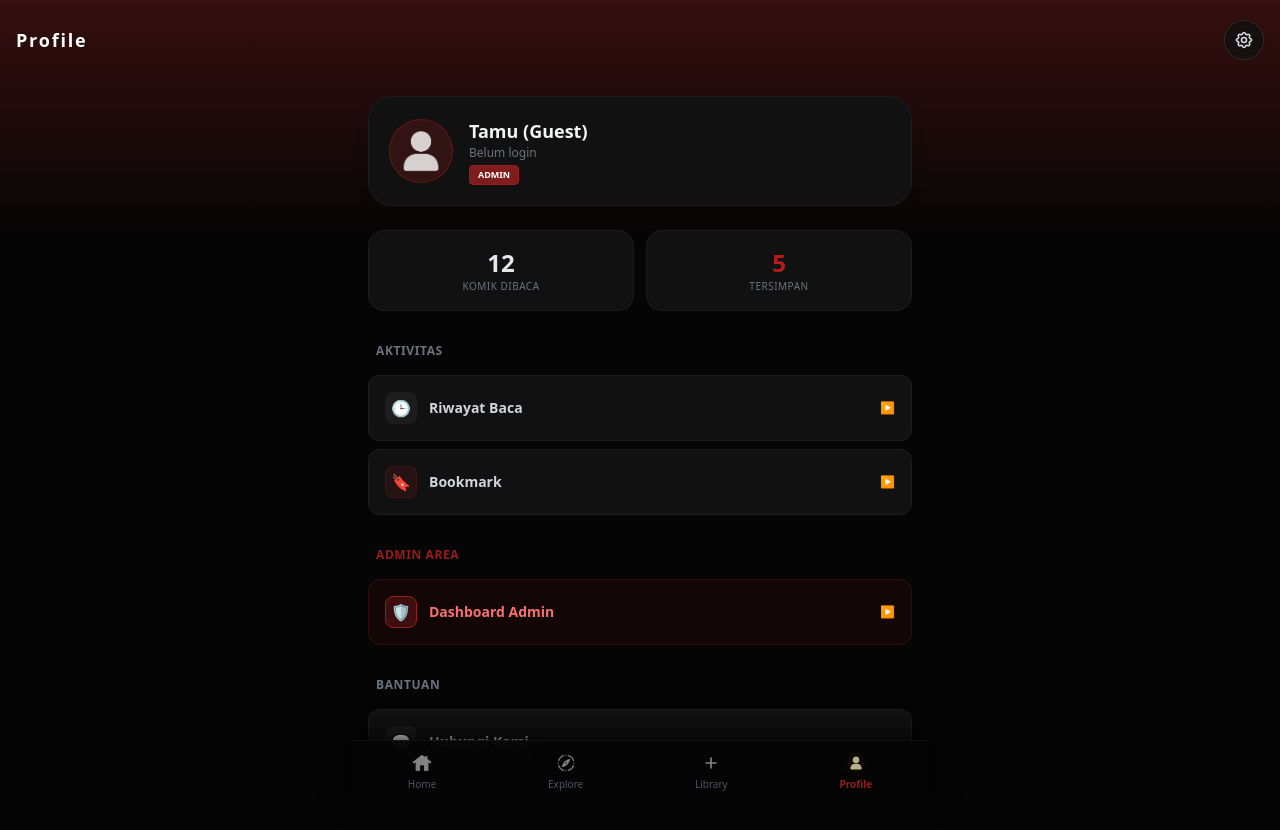
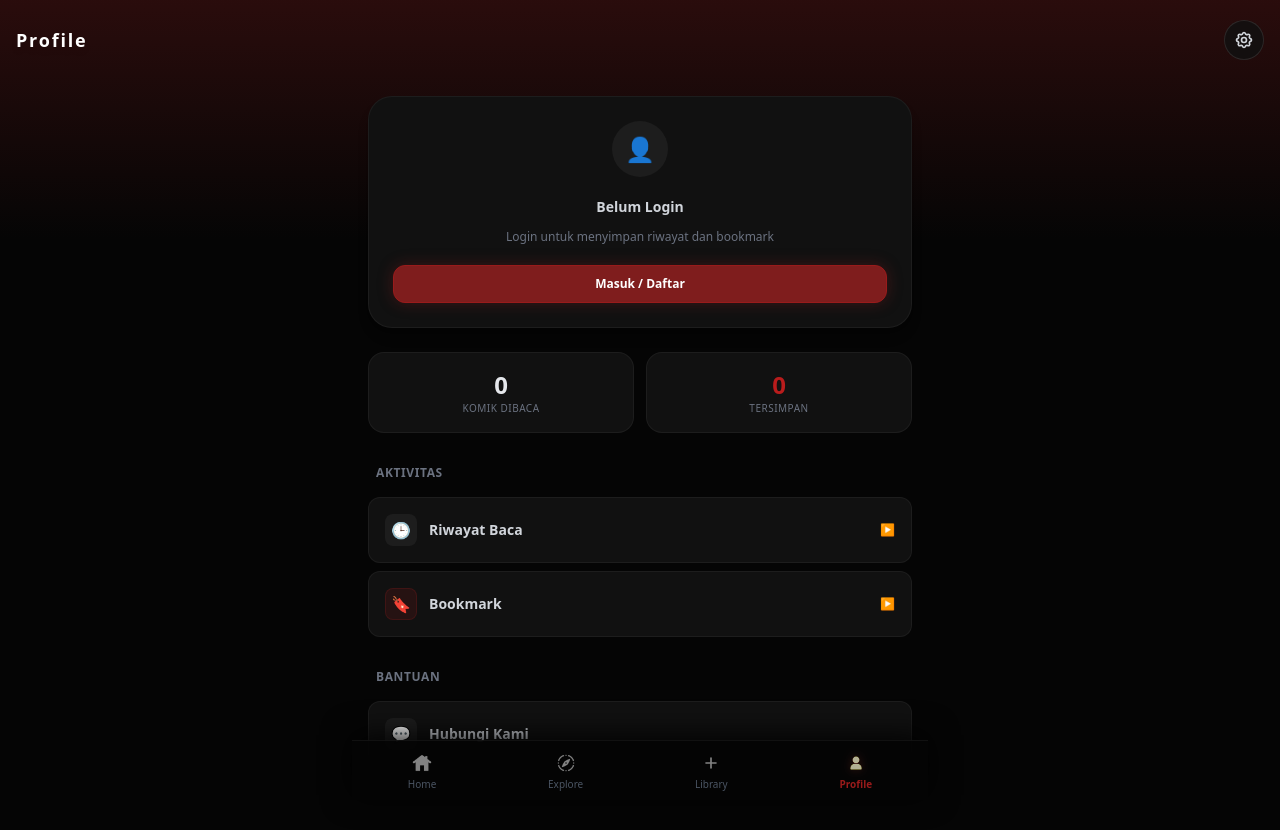
Before and after one commit to xilv25/stardoomcomic, a Next.js app: page /profile in a window 1280 px wide. Shown: the top 830 px of the page. Built offline with nearby package versions, Linux system fonts and the light colour scheme; no server answers.

Commit message:
Fetch user data from Supabase and update profile page

```diff
--- a/app/profile/page.tsx
+++ b/app/profile/page.tsx
@@ -1,19 +1,48 @@
+'use client';
+
 import Link from 'next/link';
+import { useRouter } from 'next/navigation';
+import { useEffect, useState } from 'react';
+import { supabase } from '@/utils/supabase';
 
 export default function ProfilePage() {
-  // DUMMY DATA (Nanti diganti data dari Database)
-  const user = {
-    name: "Tamu (Guest)",
-    email: "Belum login",
-    role: "admin", // Coba ganti ke 'user' nanti
-    stats: { read: 12, bookmark: 5 }
+  const router = useRouter();
+  const [user, setUser] = useState<any>(null);
+  const [loading, setLoading] = useState(true);
+
+  useEffect(() => {
+    const fetchUser = async () => {
+      const { data: { session } } = await supabase.auth.getSession();
+
+      if (session?.user) {
+        // Ambil role & username dari tabel profiles yang dibuat otomatis lewat trigger SQL
+        const { data: profile } = await supabase
+          .from('profiles')
+          .select('username, role')
+          .eq('id', session.user.id)
+          .single();
+
+        setUser({
+          email: session.user.email,
+          name: profile?.username || "Pengguna",
+          role: profile?.role || "user",
+          stats: { read: 0, bookmark: 0 } // Ini nanti disambung ke tabel
+        });
+      }
+      setLoading(false);
     };
+
+    fetchUser();
+  }, []);
+
+  if (loading) {
+    return <main className="min-h-screen bg-[#050505] text-white flex items-center justify-center font-bold text-red-900">Memuat Profil...</main>;
+  }
 
   return (
     <main className="min-h-screen bg-[#050505] text-white pb-32 font-sans overflow-x-hidden relative selection:bg-red-900/50">
 
-      {/* HEADER TINGGI UNTUK BACKGROUND PROFILE */}
-      <div className="absolute top-0 w-full h-[30vh] bg-gradient-to-b from-red-900/40 to-[#050505] z-0"></div>
+      <div className="absolute top-0 w-full h-[30vh] bg-gradient-to-b from-red-900/30 to-[#050505] z-0"></div>
 
       <header className="relative z-10 px-4 py-5 flex justify-between items-center">
         <h1 className="text-lg font-extrabold tracking-widest text-white drop-shadow-md">Profile</h1>
@@ -24,28 +53,39 @@ export default function ProfilePage() {
 
       <div className="relative z-10 px-4 max-w-xl mx-auto mt-4">
 
-        {/* KARTU PROFIL USER */}
+        {/* KARTU PROFIL */}
+        {!user ? (
+          <div className="bg-[#111] border border-white/5 rounded-3xl p-6 text-center flex flex-col items-center gap-3 shadow-lg mb-6">
+            <div className="w-14 h-14 rounded-full bg-white/5 flex items-center justify-center text-2xl mb-2">👤</div>
+            <h2 className="text-sm font-bold text-gray-300">Belum Login</h2>
+            <p className="text-xs text-gray-500 mb-2">Login untuk menyimpan riwayat dan bookmark</p>
+            <Link href="/login" className="bg-red-900 text-white font-bold py-2.5 px-6 rounded-xl text-xs w-full shadow-[0_0_15px_rgba(127,29,29,0.4)] border border-red-800">
+              Masuk / Daftar
+            </Link>
+          </div>
+        ) : (
           <div className="bg-[#111] border border-white/5 rounded-3xl p-5 flex items-center gap-4 shadow-lg mb-6">
             <div className="w-16 h-16 rounded-full bg-red-900/30 border border-red-800/50 flex items-center justify-center shrink-0 overflow-hidden">
               <img src="/ic-profile.jpg" alt="Avatar" className="w-full h-full object-cover mix-blend-screen opacity-80" />
             </div>
             <div className="flex flex-col">
               <h2 className="text-lg font-bold text-gray-100">{user.name}</h2>
-            <p className="text-xs text-gray-500">{user.email}</p>
+              <p className="text-[11px] text-gray-500">{user.email}</p>
               {user.role === 'admin' && (
-              <span className="mt-1 bg-red-900 text-white text-[9px] font-extrabold px-2 py-0.5 rounded w-max uppercase border border-red-800 shadow-sm">Admin</span>
+                <span className="mt-1.5 bg-red-900 text-white text-[9px] font-extrabold px-2 py-0.5 rounded w-max uppercase border border-red-800 shadow-sm">Admin</span>
               )}
             </div>
           </div>
+        )}
 
         {/* STATISTIK */}
         <div className="grid grid-cols-2 gap-3 mb-8">
           <div className="bg-[#111] border border-white/5 rounded-2xl p-4 flex flex-col items-center justify-center">
-            <span className="text-2xl font-extrabold text-gray-200">{user.stats.read}</span>
+            <span className="text-2xl font-extrabold text-gray-200">{user?.stats?.read || 0}</span>
             <span className="text-[10px] text-gray-500 font-medium uppercase tracking-wider">Komik Dibaca</span>
           </div>
           <div className="bg-[#111] border border-white/5 rounded-2xl p-4 flex flex-col items-center justify-center">
-            <span className="text-2xl font-extrabold text-red-700">{user.stats.bookmark}</span>
+            <span className="text-2xl font-extrabold text-red-700">{user?.stats?.bookmark || 0}</span>
             <span className="text-[10px] text-gray-500 font-medium uppercase tracking-wider">Tersimpan</span>
           </div>
         </div>
@@ -71,7 +111,7 @@ export default function ProfilePage() {
           </Link>
 
           {/* MENU KHUSUS ADMIN */}
-          {user.role === 'admin' && (
+          {user?.role === 'admin' && (
             <>
               <h3 className="text-xs font-bold text-red-800 mb-2 mt-6 uppercase tracking-wider ml-2">Admin Area</h3>
               <Link href="/admin" className="flex items-center justify-between p-4 rounded-xl bg-red-950/20 border border-red-900/30 hover:bg-red-900/20 transition-colors">
@@ -93,10 +133,9 @@ export default function ProfilePage() {
             </div>
           </button>
         </div>
-
       </div>
 
-      {/* BOTTOM NAV (Copas dari page.tsx sebelumnya biar konsisten) */}
+      {/* BOTTOM NAV */}
       <nav className="fixed bottom-0 w-full max-w-xl left-1/2 -translate-x-1/2 bg-[#050505]/95 backdrop-blur-xl border-t border-white/5 flex justify-around items-center pt-3 pb-safe-area shadow-[0_-5px_30px_rgba(0,0,0,0.9)] z-50">
         <Link prefetch={false} href="/" className="flex flex-col items-center text-gray-600 hover:text-gray-400 pb-2 transition-colors">
           <img src="/ic-home.jpg" alt="Home" className="w-5 h-5 mb-1 opacity-50 mix-blend-screen" />
```
Lines whose indentation alone changed are shown as unchanged.
